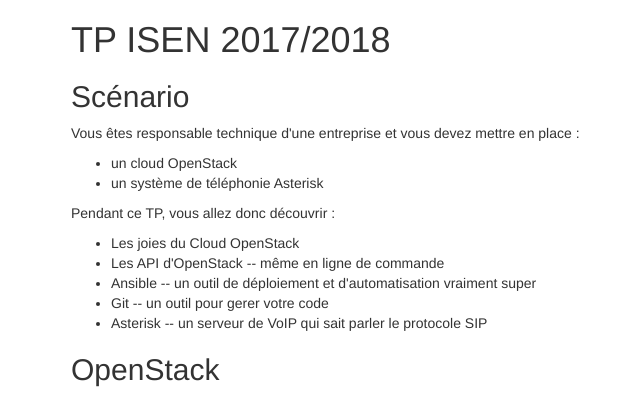
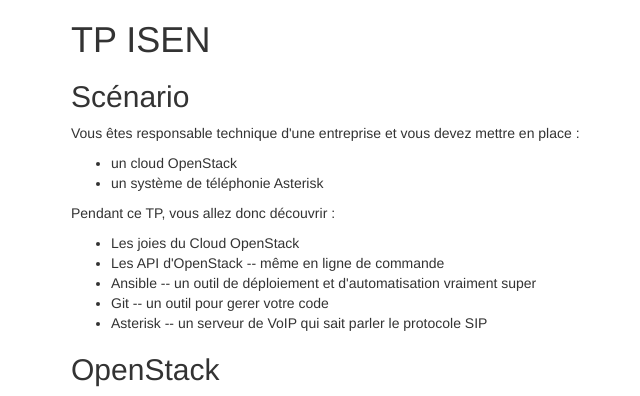
Before and after one commit to arnaudmorin/isen-tp-openstack, a PHP site: page / in a window 1280 px wide. Shown: the top 396 px of the page, without its empty margins (84-724 px from the left). Run offline with PHP 8.4, Linux system fonts and the light colour scheme.

Commit message:
Remove datge
Signed-off-by: Arnaud Morin <arnaud.morin@gmail.com>

```diff
--- a/index.php
+++ b/index.php
@@ -1,7 +1,7 @@
 <?php
 require_once('header.php');
 ?>
-<h1>TP ISEN 2017/2018</h1>
+<h1>TP ISEN</h1>
 <h2>Scénario</h2>
 <p>Vous êtes responsable technique d'une entreprise et vous devez mettre en place :</p>
 <ul>
```
